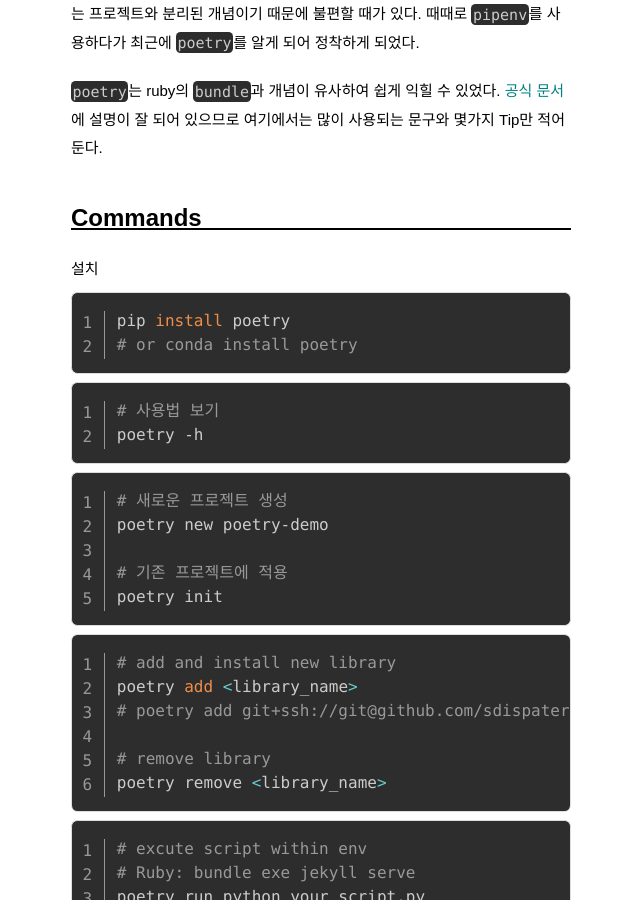
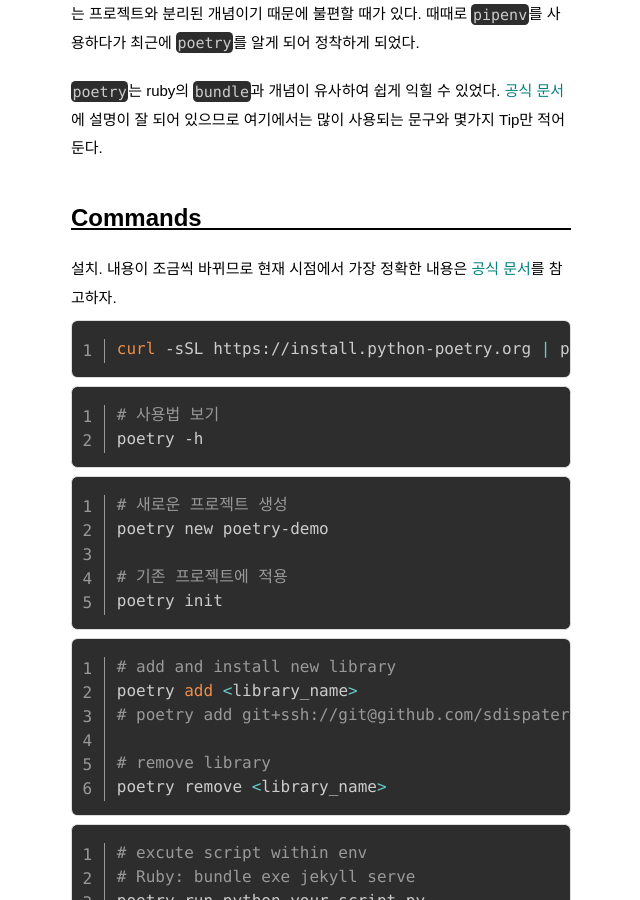
Before and after one commit to pinedance/blog, a Jekyll site: the page built from _posts/2022/01-06/2022-02-15-python-poetry.md, in a window 1280 px wide and 900 px high, scrolled down 415 px. Shown: the whole window, without its empty margins (319-959 px from the left). Built offline with Jekyll 4.4.1, drawn with Linux system fonts in a browser that asks for light colours; some web fonts are replaced; comment, search, counter and statistics services are not loaded; some of the changed text lies outside the part shown.

Commit message:
update old post

````diff
--- a/_posts/2022/01-06/2022-02-15-python-poetry.md
+++ b/_posts/2022/01-06/2022-02-15-python-poetry.md
@@ -13,11 +13,10 @@
 
 ## Commands
 
-설치
+설치. 내용이 조금씩 바뀌므로 현재 시점에서 가장 정확한 내용은 [공식 문서](https://python-poetry.org/docs/#installing-with-the-official-installer)를 참고하자.
 
 ```bash
-pip install poetry
-# or conda install poetry
+curl -sSL https://install.python-poetry.org | python -
 ```
 
 ```bash
@@ -87,7 +86,7 @@
 
 ### Custom library 사용
 
-때때로 poetry project 안에서 자신이 만든 custom library를 사용하고 싶을 때가 있다. 설정파일인 `pyproject.toml`에 다음과 같이 적어 주고 `poetry install`를 실행시켜주면 된다. 이에 대해서는 [Poetry 에서 로컬 패키지 add 하기](https://dailyheumsi.tistory.com/251)에 자세하다.
+때때로 poetry project 안에서 자신이 만든 custom library를 사용하고 싶을 때가 있다. 설정파일인 `pyproject.toml`에 다음과 같이 적어 주고 `poetry install`를 실행시켜주면 된다. 이에 대해서는 [Poetry 에서 로컬 패키지 add 하기](https://dailyheumsi.tistory.com/251)에 자세하다. [적응 안되는 python의 Package 경로 문제(feat Poetry)](http://pinedance.github.io/blog/2023/01/16/import-package-path-problem-in-python)도 함께 참고하자.
 
 ```bash
 # my-project/pyproject.toml
````
